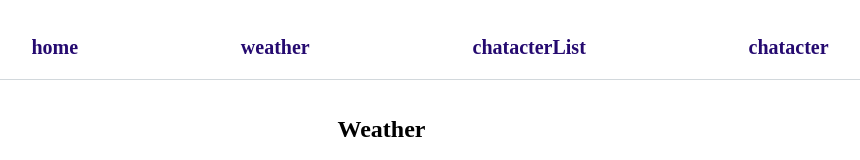
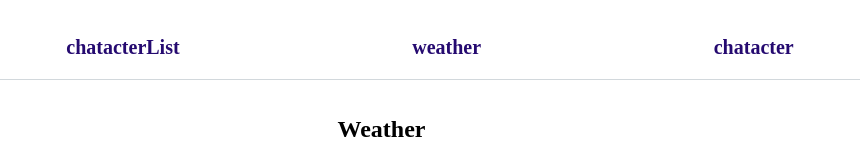
Before and after one commit to Dianakove32/swapi-api, a React (Create React App) app: page / in a window 1280 px wide. Shown: the top 160 px of the page, without its empty margins (210-1070 px from the left). Built offline with nearby package versions, Linux system fonts and the light colour scheme; no server answers.

Commit message:
change nav

```diff
--- a/src/components/Navbar.js
+++ b/src/components/Navbar.js
@@ -7,9 +7,10 @@ export default function Navbar() {
     return (
         <ul className="Navbar">
 
-        <Link  className="Navbar-link" to='/'> <li>home</li></Link>
-        <Link className="Navbar-link" to='/weather'> <li> weather</li></Link>
+        {/* <Link  className="Navbar-link" to='/'> <li>home</li></Link> */}
+
         <Link className="Navbar-link" to='/characterList'> <li> chatacterList</li></Link>
+           <Link className="Navbar-link" to='/weather'> <li> weather</li></Link>
         <Link  className="Navbar-link" to='/character'> <li> chatacter </li></Link>
 
         </ul>
```
